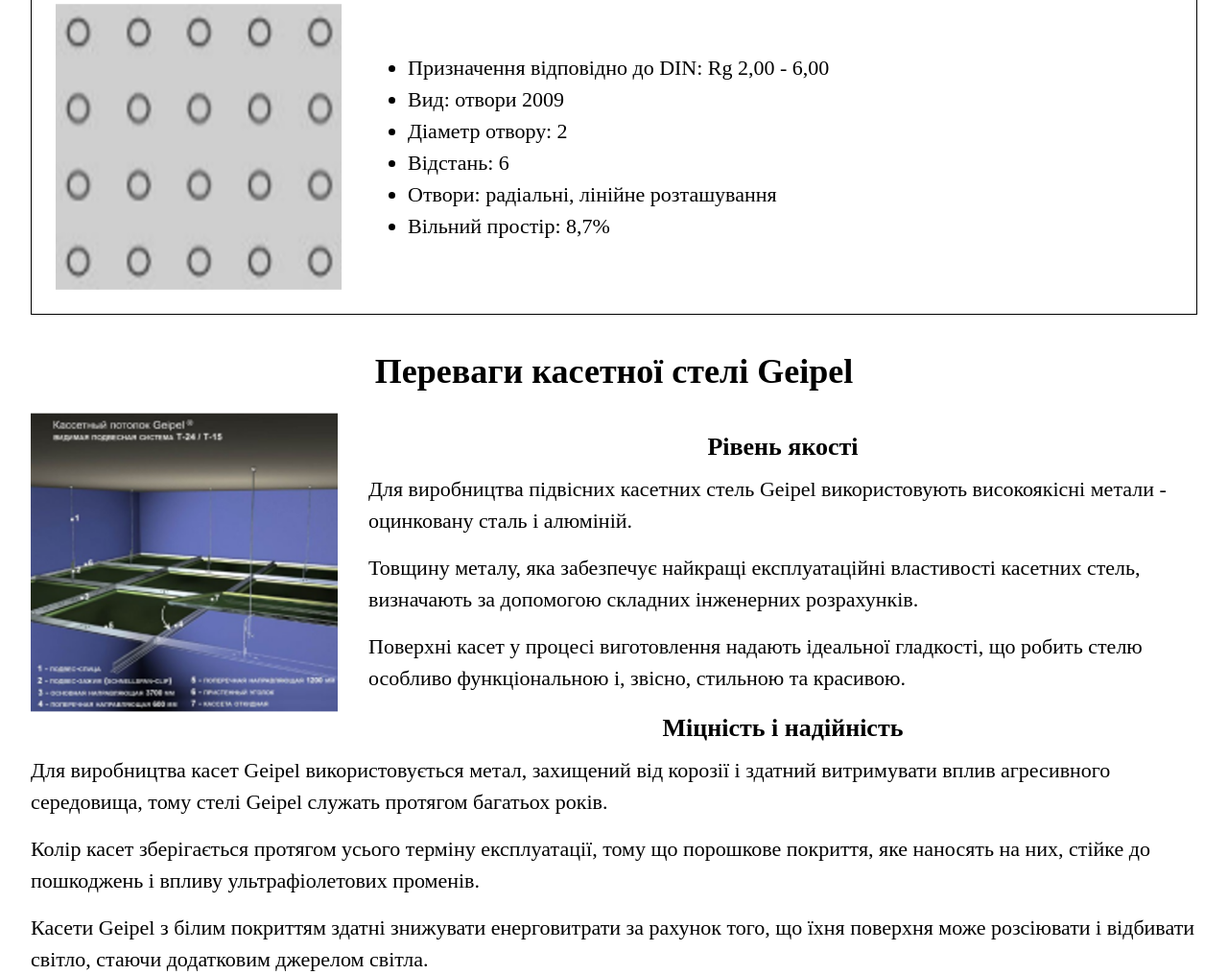
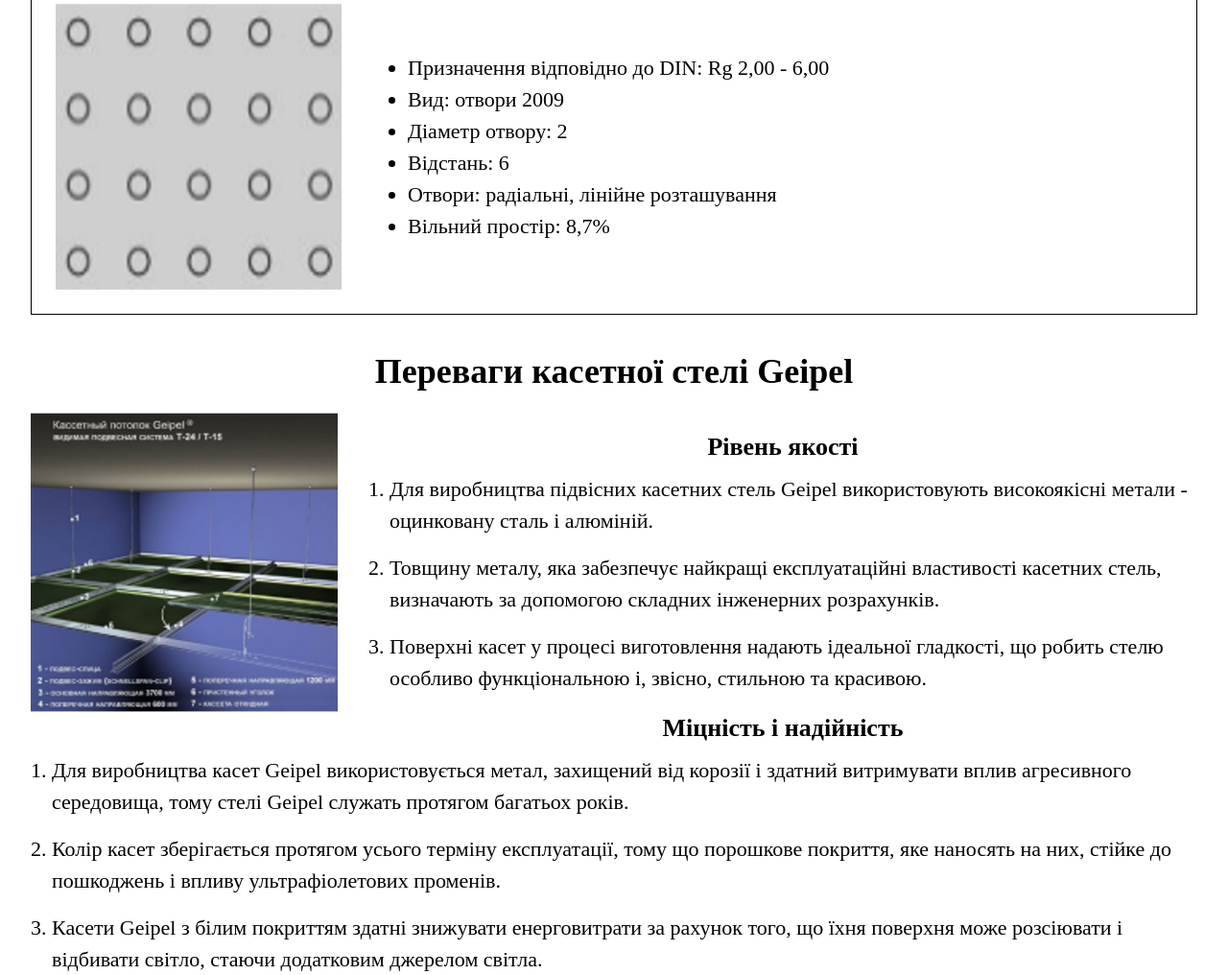
Before and after one commit to anna-vasylenko/test-assignment, a plain HTML site: page index.html in a window 1280 px wide. Shown: the part 2359-3375 px from the top of the page at 96% size. Drawn offline with nearby package versions, Linux system fonts and the light colour scheme.

Commit message:
update list

```diff
--- a/css/styles.css
+++ b/css/styles.css
@@ -145,6 +145,8 @@
   display: flex;
   flex-direction: column;
   gap: 8px;
+  list-style: decimal;
+  padding-left: 22px;
 }
 /* #endregion mobile styles */
 
--- a/index.html
+++ b/index.html
@@ -186,7 +186,7 @@
           <ul>
             <li>
               <h3 class="item-title">Рівень якості</h3>
-              <ul class="features-desc-list">
+              <ol class="features-desc-list">
                 <li>
                   <p>
                     Для виробництва підвісних касетних стель Geipel
@@ -208,11 +208,11 @@
                     звісно, стильною та красивою.
                   </p>
                 </li>
-              </ul>
+              </ol>
             </li>
             <li>
               <h3 class="item-title">Міцність і надійність</h3>
-              <ul class="features-desc-list">
+              <ol class="features-desc-list">
                 <li>
                   <p>
                     Для виробництва касет Geipel використовується метал,
@@ -237,7 +237,7 @@
                     світла.
                   </p>
                 </li>
-              </ul>
+              </ol>
             </li>
           </ul>
         </div>
```
